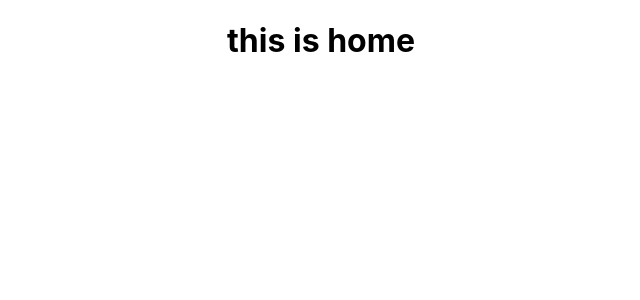
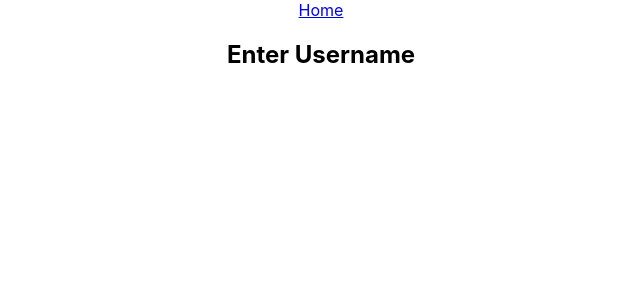
Before and after one commit to lfoster1150/excelsior, a React (Create React App) app in the folder client/: page / in a window 1280 px wide. Shown: the top 300 px of the page, without its empty margins (319-959 px from the left). Built offline with nearby package versions, Linux system fonts and the light colour scheme.

Commit message:
React homepage created. TextInput and Nav components created.

```diff
--- a/client/src/components/Nav.js
+++ b/client/src/components/Nav.js
@@ -0,0 +1,14 @@
+import React from 'react'
+import { NavLink } from 'react-router-dom'
+
+const Nav = () => {
+  return (
+    <nav className="nav-bar">
+      <div className="links">
+        <NavLink to="/">Home</NavLink>
+      </div>
+    </nav>
+  )
+}
+
+export default Nav
--- /dev/null
+++ b/client/src/components/TextInput.js
@@ -0,0 +1,18 @@
+import React from 'react'
+
+const TextInput = (props) => {
+  return (
+    <form onSubmit={props.onSubmit}>
+      <input
+        type="text"
+        name={props.name}
+        value={props.value}
+        placeholder={props.placeholder}
+        onChange={props.onChange}
+      />
+      <button type="submit">{props.text}</button>
+    </form>
+  )
+}
+
+export default TextInput
--- a/client/src/pages/Home.js
+++ b/client/src/pages/Home.js
@@ -1,9 +1,17 @@
-import React from 'react'
+import React, { useState, useEffect } from 'react'
+import Nav from '../components/Nav'
+import TextInput from '../components/TextInput'
 
-const Home = () => {
+const Home = (props) => {
+  const [usernameQuery, setUsernameQuery] = useState('')
+  const [newUsernameQuery, setNewUsernameQuery] = useState('')
+  const { currentUsername, setCurrentUsername } = props
   return (
-    <div>
-      <h1>this is home</h1>
+    <div className="page">
+      <Nav />
+      <div>
+        <h2>Enter Username</h2>
+      </div>
     </div>
   )
 }
```
